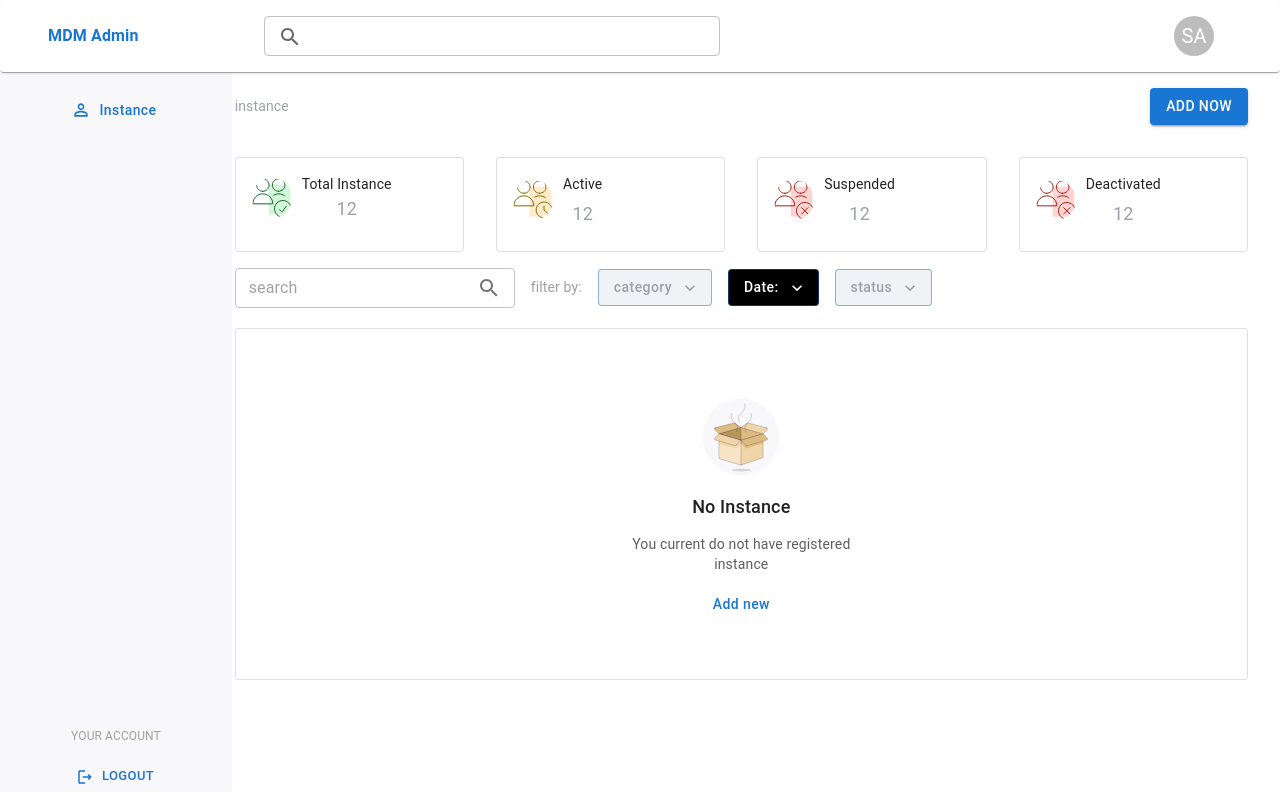
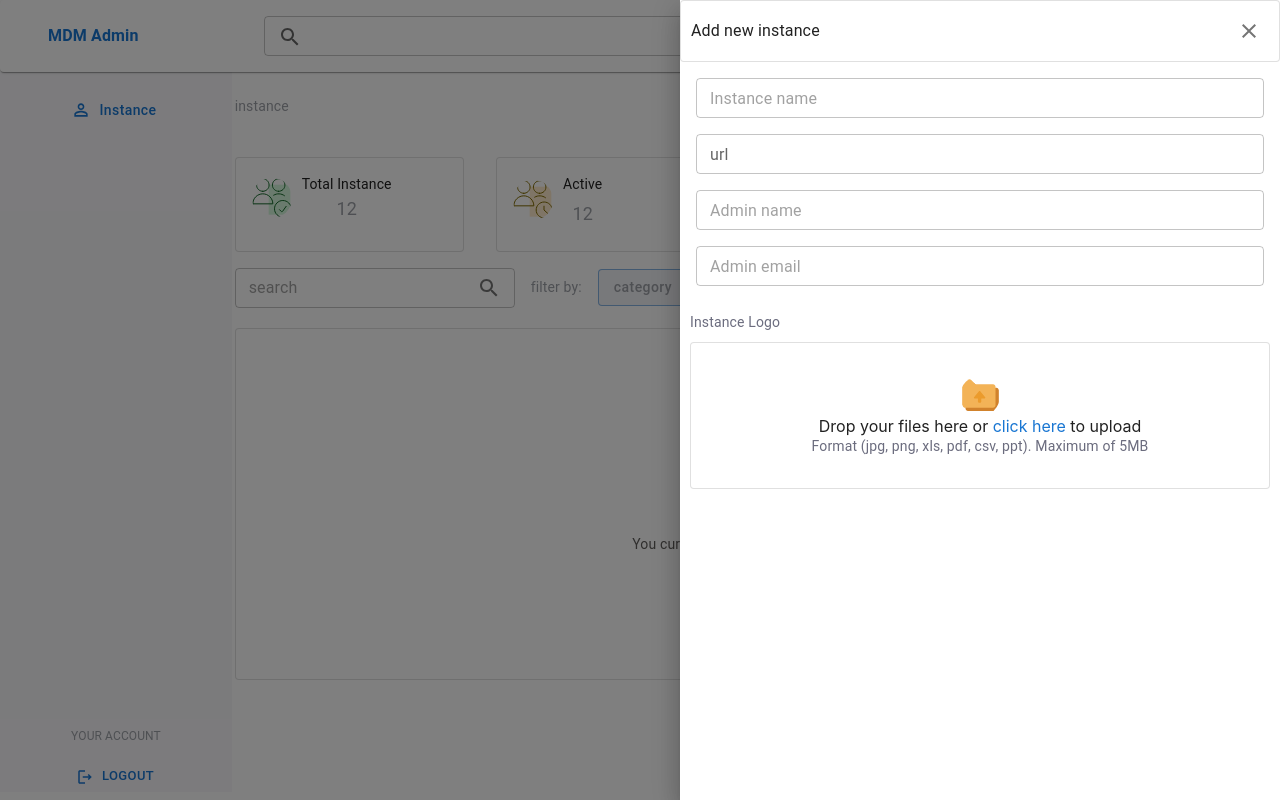
Before and after one commit to S-Abdullahi/data-management-system, a React (Create React App) app: page /user in a window 1280 px wide. Built offline with nearby package versions, Linux system fonts and the light colour scheme.

Commit message:
new instance modal

```diff
--- a/src/Pages/User/Main.js
+++ b/src/Pages/User/Main.js
@@ -9,6 +9,7 @@ import UserCards from "../../components/UserCards";
 import TableSearch from "../../components/TableSearch";
 import InstanceTable from "../../components/InstanceTable";
 import EmptyTable from "../../components/EmptyTable";
+import CreateNewInstance from "../../modals/CreateNewInstance";
 
 const Main = () => {
   return (
@@ -28,6 +29,7 @@ const Main = () => {
       <TableSearch />
       {/* <InstanceTable /> */}
       <EmptyTable/>
+      <CreateNewInstance/>
     </Stack>
   );
 };
--- a/src/components/EmptyTable.js
+++ b/src/components/EmptyTable.js
@@ -1,16 +1,45 @@
-import { Avatar, Button, Paper, Typography } from '@mui/material'
-import React from 'react'
-import EmptyTableIcon from '../assets/emptyTable.svg'
+import { Avatar, Button, Paper, Typography } from "@mui/material";
+import React from "react";
+import EmptyTableIcon from "../assets/emptyTable.svg";
 
 const EmptyTable = () => {
   return (
-    <Paper variant='outlined' sx={{textAlign: 'center', height: 350, marginTop: '20px',display: 'flex', flexDirection: 'column', justifyContent: 'center', alignItems: 'center', gap: 1.5}}>
-        <Avatar alt='empty box' src={EmptyTableIcon} sx={{alignSelf: 'center', height:'96px', width: '96px'}} size= 'large'></Avatar>
-        <Typography variant='h6' fontSize='18px'>No Instance</Typography>
-        <Typography variant='body2' color='#605E5C' fontSize='14px' width='256px' lineHeight='20px'>You current do not have registered instance</Typography>
-        <Button variant='text' sx={{textTransform: 'none'}}>Add new</Button>
+    <Paper
+      variant="outlined"
+      sx={{
+        textAlign: "center",
+        height: 350,
+        marginTop: "20px",
+        display: "flex",
+        flexDirection: "column",
+        justifyContent: "center",
+        alignItems: "center",
+        gap: 1.5,
+      }}
+    >
+      <Avatar
+        alt="empty box"
+        src={EmptyTableIcon}
+        sx={{ alignSelf: "center", height: "96px", width: "96px" }}
+        size="large"
+      ></Avatar>
+      <Typography variant="h6" fontSize="18px">
+        No Instance
+      </Typography>
+      <Typography
+        variant="body2"
+        color="#605E5C"
+        fontSize="14px"
+        width="256px"
+        lineHeight="20px"
+      >
+        You current do not have registered instance
+      </Typography>
+      <Button variant="text" sx={{ textTransform: "none", cursor: "pointer" }}>
+        Add new
+      </Button>
     </Paper>
-  )
-}
+  );
+};
 
-export default EmptyTable
+export default EmptyTable;
--- /dev/null
+++ b/src/modals/CreateNewInstance.js
@@ -0,0 +1,45 @@
+import {
+  Drawer,
+  Box,
+  Typography,
+  Paper,
+  IconButton,
+  Button,
+  TextField,
+  Stack,
+  Link,
+  Avatar,
+} from "@mui/material";
+import React from "react";
+import Close from "../assets/close.svg";
+import GroupFolder from '../assets/groupfolders.svg';
+import CloseIcon from '@mui/icons-material/Close';
+
+const CreateNewInstance = () => {
+  return (
+    <Drawer anchor="right" open="true" width="600px">
+      <Box width="600px">
+        <Paper variant="outlined" sx={{display: 'flex', justifyContent:'space-between',alignItems: 'center', padding: '10px' }}>
+          <Typography>Add new instance</Typography>
+          <IconButton>
+            <CloseIcon/>
+          </IconButton>
+        </Paper>
+        <Stack direction='column' spacing={2} sx={{padding: 2}}>
+            <TextField placeholder="Instance name" size='small'></TextField>
+            <TextField type='url' label='url' placeholder="https://datamanagement.com" size='small'></TextField>
+            <TextField placeholder="Admin name" size='small'></TextField>
+            <TextField type='email' placeholder="Admin email" size='small'></TextField>
+        </Stack>
+        <Typography variant='body2' sx={{margin: '10px', color: '#6B6C7E'}}>Instance Logo</Typography>
+        <Paper variant='outlined' sx={{display: 'flex', flexDirection: 'column' ,justifyContent:'center',alignItems: 'center',height:'145px', margin: '10px' }}>
+            <Avatar src={GroupFolder} alt='group folder'></Avatar>
+            <Typography variant='body' sx={{fontSize: '16px'}}>Drop your files here or <Link sx={{textDecoration: 'none'}}>click here</Link> to upload</Typography>
+            <Typography variant='body2'  sx={{fontSize: '14px', color:' #6B6C7E'}}>Format (jpg, png, xls, pdf, csv, ppt). Maximum of 5MB</Typography>
+        </Paper>
+      </Box>
+    </Drawer>
+  );
+};
+
+export default CreateNewInstance;
```
Also changed, not shown: src/assets/close.svg (added), src/assets/groupfolders.svg (added).
